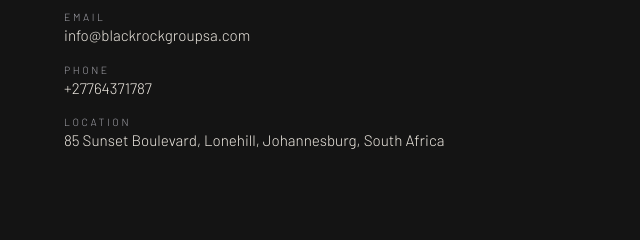
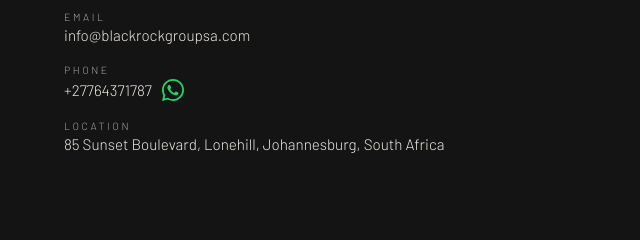
Before and after one commit to robertrens2-wq/Blackrockgroup, a website: page index.html in a window 1280 px wide. Shown: the part 3557-3797 px from the top of the page, 0-640 px from the left. Drawn offline with nearby package versions, Linux system fonts and the light colour scheme.

Commit message:
Add WhatsApp click-to-chat link to contact section

```diff
--- a/index.html
+++ b/index.html
@@ -695,7 +695,14 @@
           </div>
           <div class="contact-detail-item">
             <span class="contact-detail-label">Phone</span>
-            <span class="contact-detail-value">+27764371787</span>
+            <div style="display:flex; align-items:center; gap:0.6rem;">
+              <span class="contact-detail-value">+27764371787</span>
+              <a href="https://wa.me/27764371787" target="_blank" aria-label="Chat on WhatsApp" style="display:flex; align-items:center; color:#25D366; transition:opacity 0.3s;" onmouseover="this.style.opacity='0.75'" onmouseout="this.style.opacity='1'">
+                <svg xmlns="http://www.w3.org/2000/svg" width="22" height="22" viewBox="0 0 32 32" fill="currentColor">
+                  <path d="M16 0C7.163 0 0 7.163 0 16c0 2.833.74 5.494 2.035 7.807L0 32l8.418-2.007A15.93 15.93 0 0 0 16 32c8.837 0 16-7.163 16-16S24.837 0 16 0zm0 29.333a13.27 13.27 0 0 1-6.765-1.853l-.485-.288-5.002 1.193 1.234-4.866-.317-.5A13.267 13.267 0 0 1 2.667 16C2.667 8.636 8.636 2.667 16 2.667S29.333 8.636 29.333 16 23.364 29.333 16 29.333zm7.27-9.862c-.398-.199-2.354-1.162-2.719-1.294-.365-.133-.631-.199-.897.199-.266.398-1.03 1.294-1.263 1.56-.232.265-.465.298-.863.1-.398-.2-1.681-.62-3.203-1.977-1.184-1.057-1.983-2.362-2.215-2.76-.232-.398-.025-.613.174-.811.179-.178.398-.465.597-.697.199-.232.265-.398.398-.664.133-.265.066-.498-.033-.697-.1-.199-.897-2.162-1.229-2.96-.324-.778-.653-.673-.897-.686l-.764-.013c-.266 0-.697.1-1.063.498-.365.398-1.394 1.362-1.394 3.323s1.427 3.854 1.626 4.12c.199.265 2.808 4.286 6.803 6.013.951.41 1.693.655 2.271.839.954.304 1.823.261 2.51.158.765-.114 2.354-.962 2.686-1.891.332-.929.332-1.726.232-1.891-.099-.166-.365-.265-.763-.464z"/>
+                </svg>
+              </a>
+            </div>
           </div>
           <div class="contact-detail-item">
             <span class="contact-detail-label">Location</span>
```
